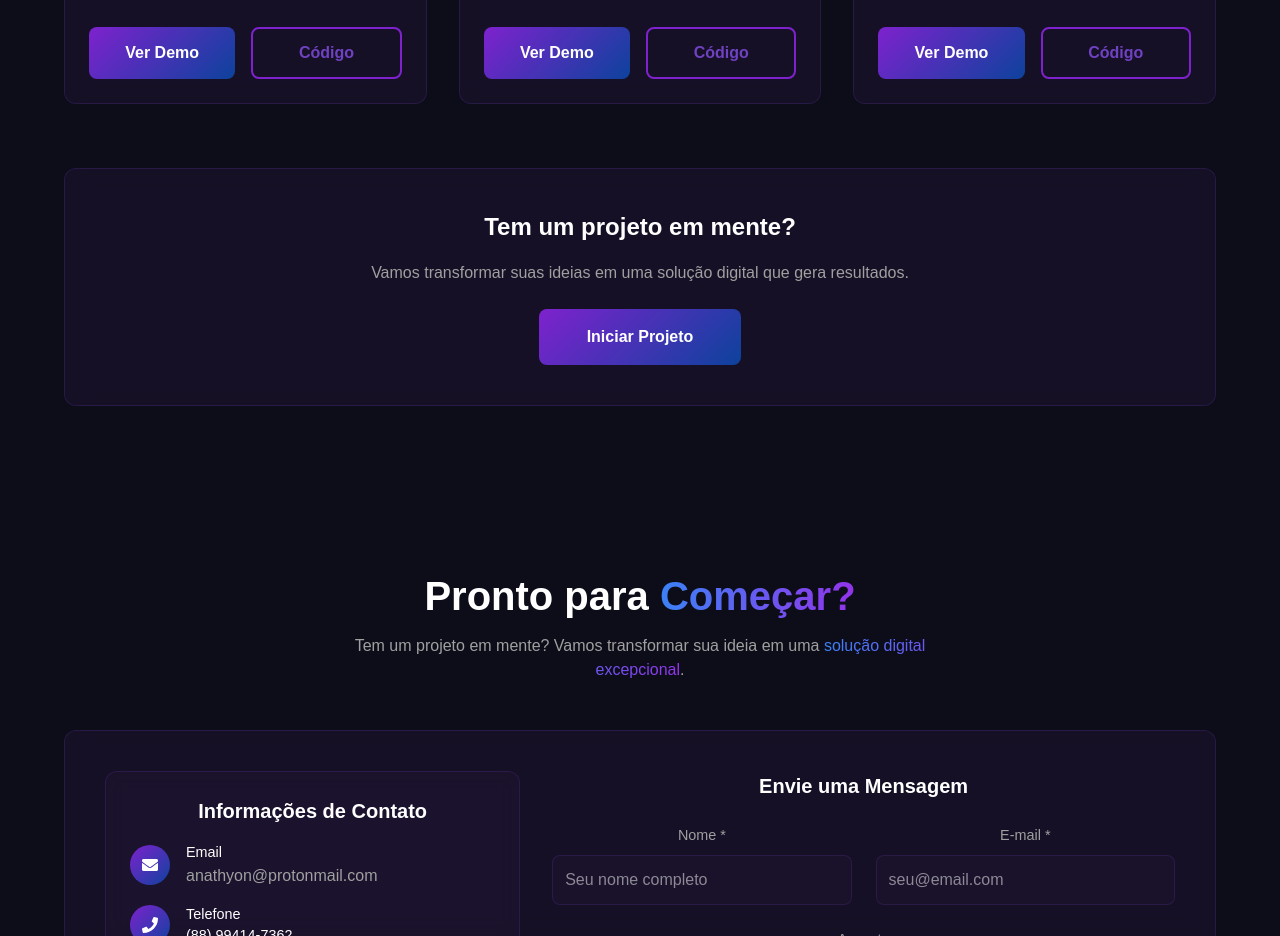
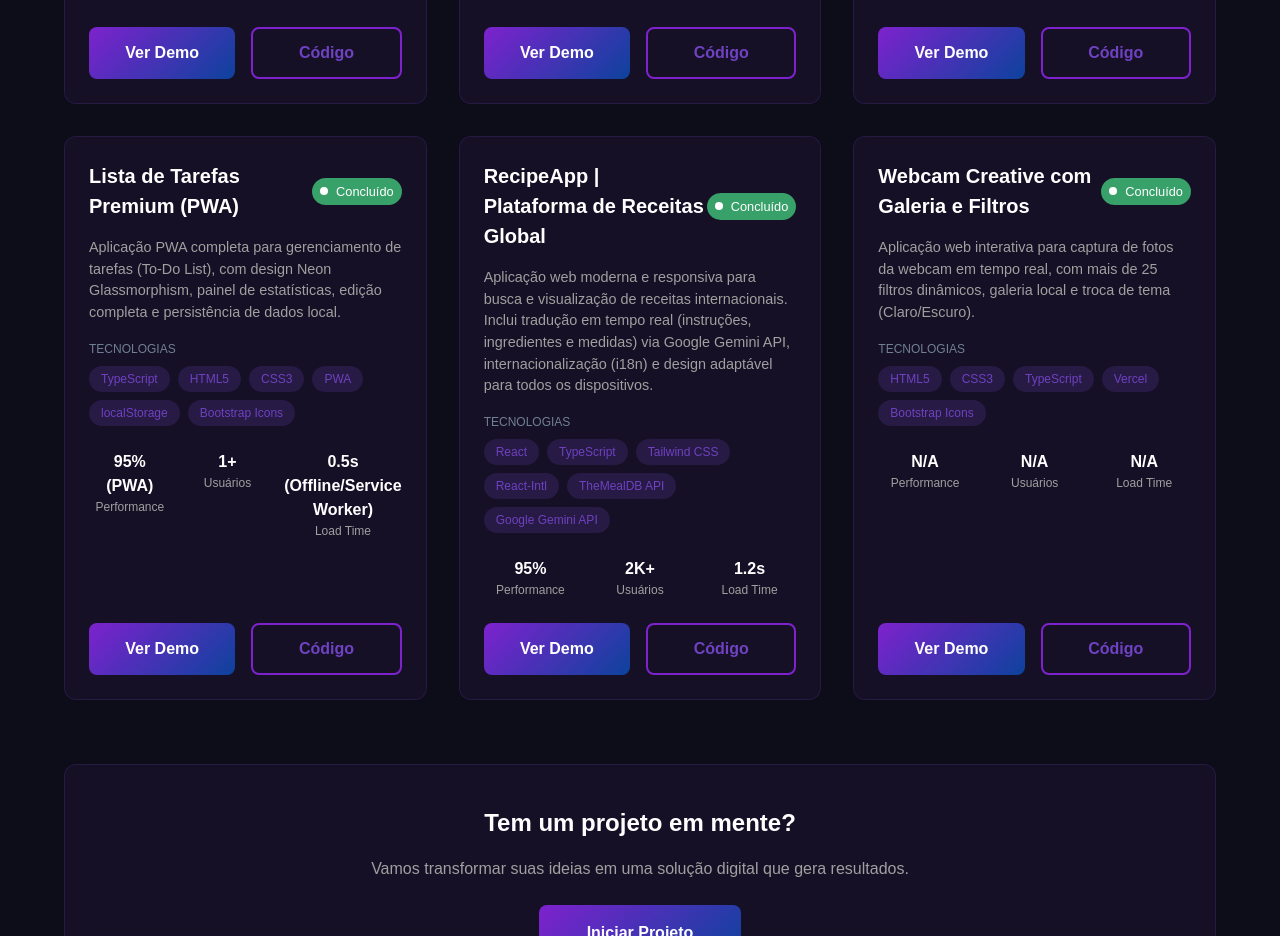
Before and after one commit to Anathyon/Blog-pessoal, a React (Vite) app in the folder blog-p-app/: page / in a window 1280 px wide. Shown: the part 2660-3596 px from the top of the page. Built offline with nearby package versions, Linux system fonts and the light colour scheme; no server answers.

Commit message:
Adição de novos projetos na seção de projetos

```diff
--- a/blog-p-app/src/components/Projetos.tsx
+++ b/blog-p-app/src/components/Projetos.tsx
@@ -280,6 +280,37 @@ export default function Projetos() {
       users: "1K+",
       loadTime: "1.5s",
     },
+    {
+    title: "Lista de Tarefas Premium (PWA)",
+    description: "Aplicação PWA completa para gerenciamento de tarefas (To-Do List), com design Neon Glassmorphism, painel de estatísticas, edição completa e persistência de dados local.",
+    image: "assets/todo-desktop.png.png",
+    link: "https://github.com/seu-usuario/nome-do-repositorio", // Sugestão: link para o repositório ou deploy.
+    technologies: ["TypeScript", "HTML5", "CSS3", "PWA", "localStorage", "Bootstrap Icons"],
+    // Os campos abaixo são estimativas, você deve ajustá-los com base no seu teste real:
+    performance: "95% (PWA)",
+    users: "1+",
+    loadTime: "0.5s (Offline/Service Worker)",
+    },
+    {
+      title: "RecipeApp | Plataforma de Receitas Global",
+      description: "Aplicação web moderna e responsiva para busca e visualização de receitas internacionais. Inclui tradução em tempo real (instruções, ingredientes e medidas) via Google Gemini API, internacionalização (i18n) e design adaptável para todos os dispositivos.",
+      image: "img-projetos/projeto-recipe-app.png", // Imagem representativa do projeto
+      link: "https://recipe-app-global.vercel.app/", // Link de deploy placeholder
+      technologies: ["React", "TypeScript", "Tailwind CSS", "React-Intl", "TheMealDB API", "Google Gemini API"],
+      performance: "95%",
+      users: "2K+",
+      loadTime: "1.2s",
+    },
+    {
+        title: "Webcam Creative com Galeria e Filtros",
+        description: "Aplicação web interativa para captura de fotos da webcam em tempo real, com mais de 25 filtros dinâmicos, galeria local e troca de tema (Claro/Escuro).",
+        image: "./assets/webcam-desktop.png",
+        link: "https://webcam-mauve.vercel.app/",
+        technologies: ["HTML5", "CSS3", "TypeScript", "Vercel", "Bootstrap Icons"],
+        performance: "N/A",
+        users: "N/A",
+        loadTime: "N/A",
+      },
   ];
 
   const [selectedProject, setSelectedProject] = useState<Project | null>(null);
```
